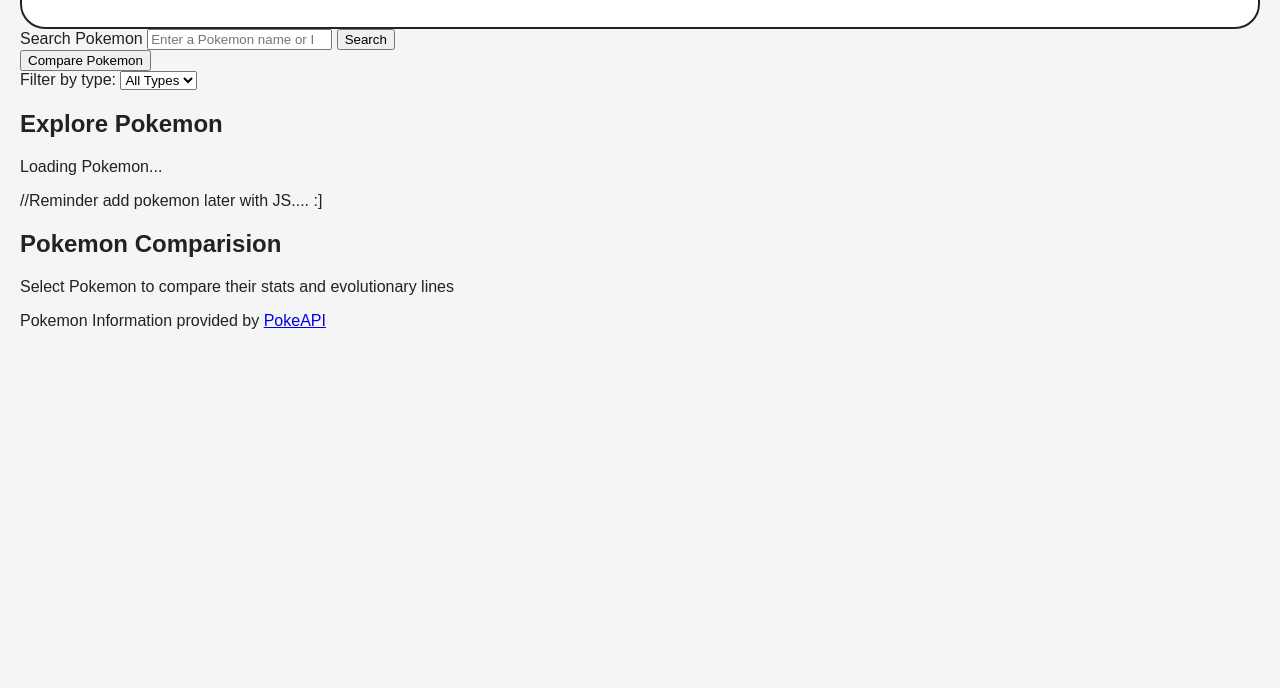
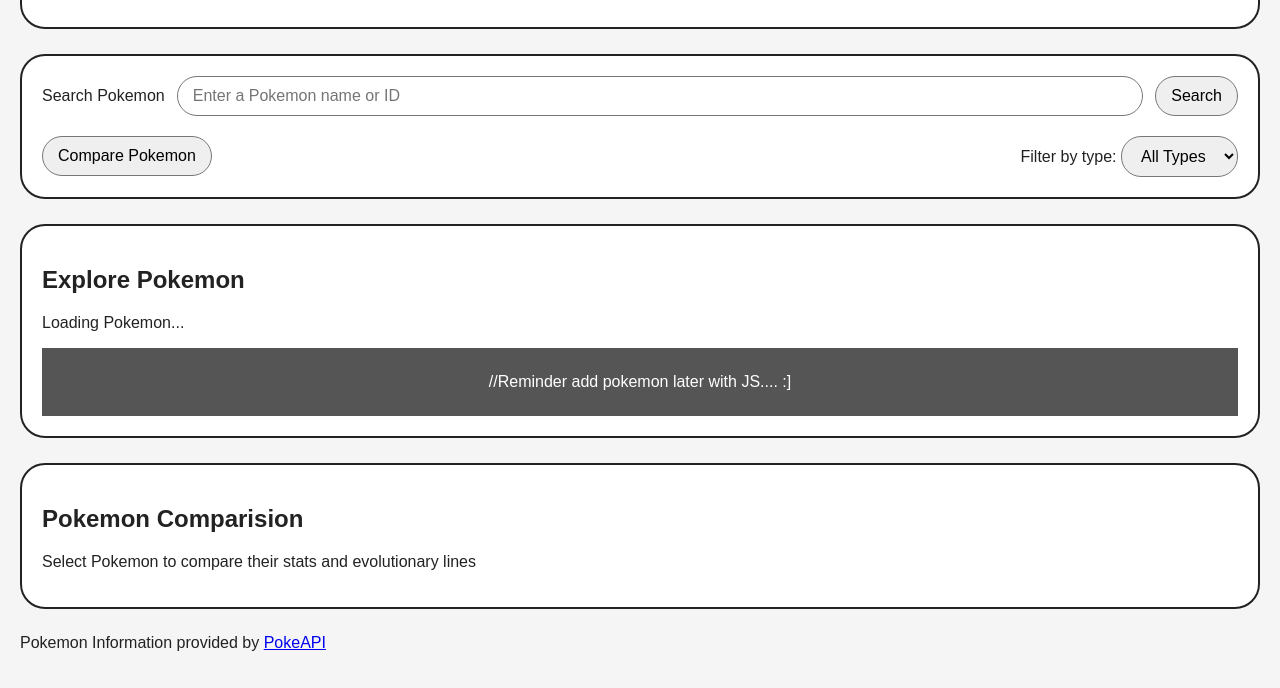
Before and after one commit to Dmitch27/cs2100-capstone-PokePedia, a plain HTML site: page index.html in a window 1280 px wide. Shown: the part 115-803 px from the top of the page. Drawn offline with Linux system fonts and the light colour scheme.

Commit message:
Updated style.css Test 2
Testing another section of Css.

```diff
--- a/style.css
+++ b/style.css
@@ -27,6 +27,38 @@ header {
     font-weight: bold;
 }
 
+.controls {
+    display: flex;
+    align-items: center;
+    flex-wrap: wrap;
+    gap: 12px;
+    justify-content: space-between;
+    margin-top: 20px;
+}
+
+.pokemon-list {
+    display: flex;
+    justify-content: space-around;
+    align-items: flex-start;
+    flex-wrap: wrap;
+    gap: 30px;
+    padding: 25px 10px;
+    background: #555;
+    color: #ffffff;
+}
+
+#search-form {
+    display: flex;
+    align-items: center;
+    flex-wrap: wrap;
+    gap: 12px;
+}
+
+#search-input {
+    flex: 1;
+    min-width: 180px;
+}
+
 nav ul {
     display: flex;
     flex-wrap: wrap;
@@ -35,3 +67,42 @@ nav ul {
     margin: 0;
     list-style: none;
 }
+
+nav a {
+    color: #222;
+    text-decoration: none;
+}
+
+main {
+    margin: 25px 0;
+}
+
+section {
+    margin-bottom: 25px;
+    padding: 20px;
+    border: 2px solid #222;
+    border-radius: 25px;
+    background-color: #ffffff;
+}
+
+input {
+    padding: 10px 15px;
+    font: inherit;
+    border: 1px solid #777;
+    border-radius: 20px;
+}
+
+select {
+    padding: 10px 15px;
+    font: inherit;
+    border: 1px solid #777;
+    border-radius: 20px;
+}
+
+button {
+    padding: 10px 15px;
+    font: inherit;
+    border: 1px solid #777;
+    border-radius: 20px;
+    cursor: pointer;
+}
```
